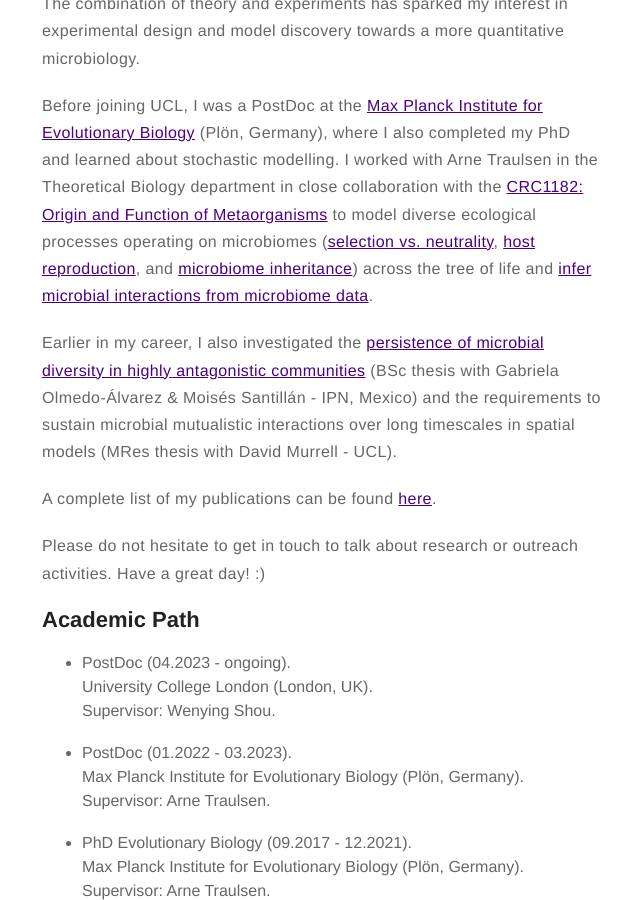
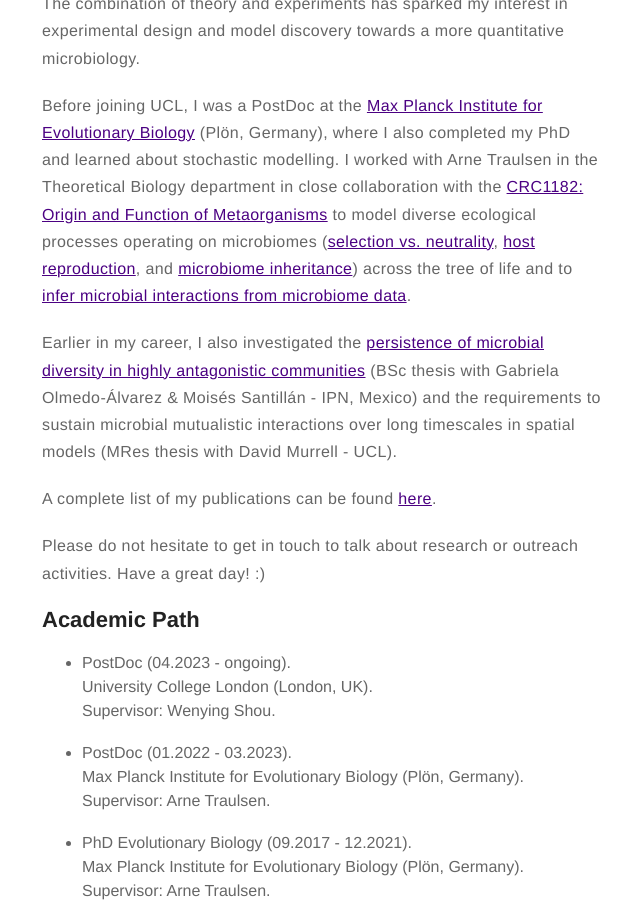
Before and after one commit to romanzapien/romanzapien.github.io, a Jekyll site: the page built from about.md, in a window 1280 px wide and 900 px high, scrolled down 787 px. Shown: the whole window, without its empty margins (318-958 px from the left). Built offline with Jekyll 4.4.1, drawn with Linux system fonts in a browser that asks for light colours.

```diff
--- a/about.md
+++ b/about.md
@@ -8,7 +8,7 @@ layout: page
 
 <p>My work with Wenying Shou at UCL aims to develop <b>parameter inference</b> approaches when incomplete data (e.g., where cells are measured but chemicals are not) prevents inferring a unique value for some or all parameters (<a href="https://en.wikipedia.org/wiki/Structural_identifiability">structural identifiability problem</a>). As it turns out, "missing" variables are a common issue in microbiology, but also across the Biosciences and beyond. Our work uses the additional statistical information from stochastic models to overcome the identifiability problem. The combination of theory and experiments has sparked my interest in <b>experimental design</b> and <b>model discovery</b> towards a more quantitative microbiology.</p>
 
-<p>Before joining UCL, I was a PostDoc at the <a href="https://www.evolbio.mpg.de">Max Planck Institute for Evolutionary Biology</a> (Plön, Germany), where I also completed my PhD and learned about stochastic modelling. I worked with Arne Traulsen in the Theoretical Biology department in close collaboration with the <a href="https://www.metaorganism-research.com">CRC1182: Origin and Function of Metaorganisms</a> to model diverse ecological processes operating on <b>microbiomes</b> (<a href="https://doi.org/10.1098/rsif.2021.0717">selection vs. neutrality</a>, <a href="https://doi.org/10.1371/journal.pcbi.1008392">host reproduction</a>, and <a href="https://doi.org/10.1186/s12862-022-02029-2">microbiome inheritance</a>) across the tree of life and <a href="https://doi.org/10.1371/journal.pbio.3002913">infer microbial interactions from microbiome data</a>.</p>
+<p>Before joining UCL, I was a PostDoc at the <a href="https://www.evolbio.mpg.de">Max Planck Institute for Evolutionary Biology</a> (Plön, Germany), where I also completed my PhD and learned about stochastic modelling. I worked with Arne Traulsen in the Theoretical Biology department in close collaboration with the <a href="https://www.metaorganism-research.com">CRC1182: Origin and Function of Metaorganisms</a> to model diverse ecological processes operating on <b>microbiomes</b> (<a href="https://doi.org/10.1098/rsif.2021.0717">selection vs. neutrality</a>, <a href="https://doi.org/10.1371/journal.pcbi.1008392">host reproduction</a>, and <a href="https://doi.org/10.1186/s12862-022-02029-2">microbiome inheritance</a>) across the tree of life and to <a href="https://doi.org/10.1371/journal.pbio.3002913">infer microbial interactions from microbiome data</a>.</p>
 
 <p>Earlier in my career, I also investigated the <a href="https://doi.org/10.3389/fmicb.2015.00489">persistence of microbial diversity in highly antagonistic communities</a> (BSc thesis with Gabriela Olmedo-Álvarez & Moisés Santillán - IPN, Mexico) and the requirements to sustain microbial mutualistic interactions over long timescales in spatial models (MRes thesis with David Murrell - UCL).</p>
 
```
